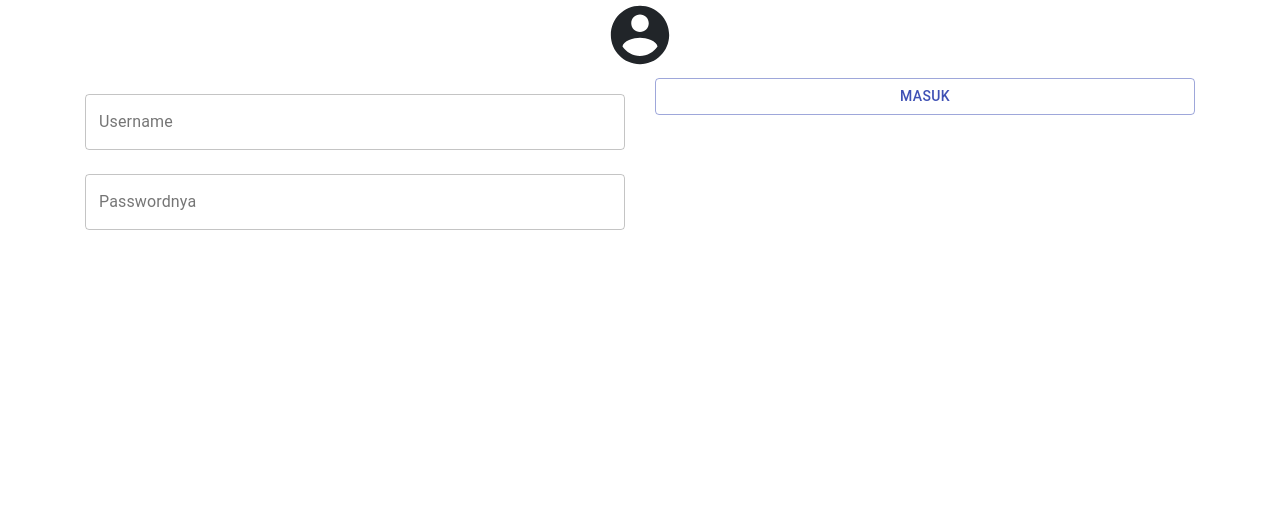
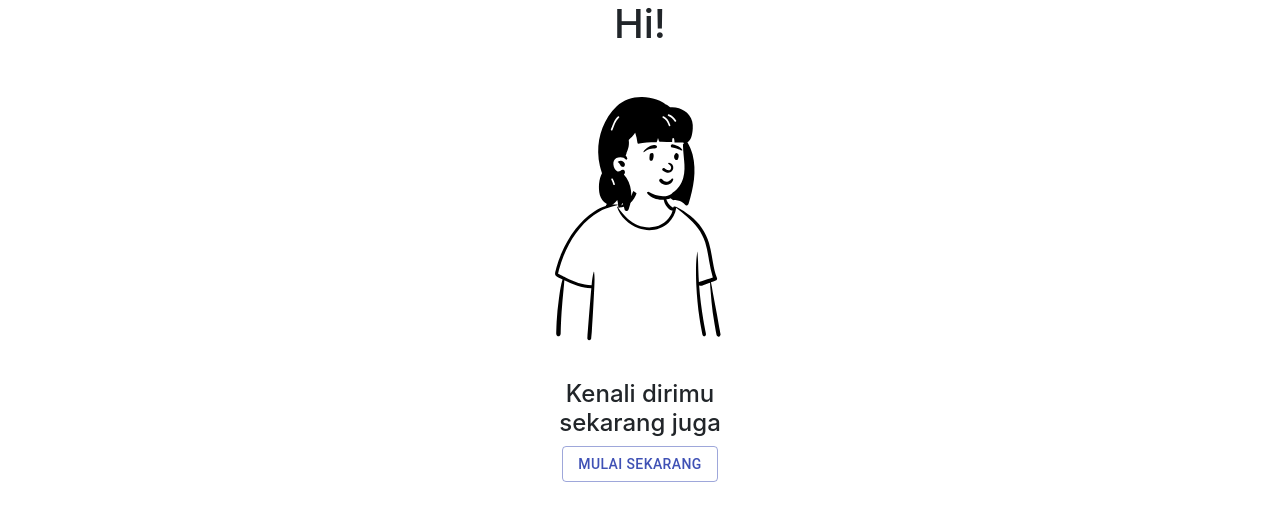
Before and after one commit to Syandana/Journal-Zhifa, a Next.js app: page /greeting in a window 1280 px wide. Shown: the top 520 px of the page. Built offline with nearby package versions, Linux system fonts and the light colour scheme.

Commit message:
added initial greeting page

```diff
--- a/pages/greeting.js
+++ b/pages/greeting.js
@@ -16,28 +16,17 @@ function Index() {
   return (
     <Layout>
       <div className="container">
-        <div className="row">
-          <div className="col">
-            <h2 className="text-center"><AccountCircleIcon style={{ fontSize: 70 }} /></h2>
-          </div>
-        </div>
         <div className="row text-center">
           <div className="col-sm">
-            <form noValidate autoComplete="off">
-              <TextField fullWidth
-                margin="normal" id="outlined" label="Username" variant="outlined" /><br />
-              <TextField fullWidth
-                margin="normal" id="outlined" label="Passwordnya" variant="outlined" />
-            </form>
-          </div>
-          <div className="col-sm">
+            <h1>Hi!</h1>
+            <img src="/char1.svg"></img>
+            <h4>Kenali dirimu<br/>sekarang juga</h4>
             <Link href="/index">
-              <Button fullWidth variant="outlined" color="primary" disableElevation>
-                Masuk
+              <Button variant="outlined" color="primary" disableElevation>
+                Mulai Sekarang
               </Button>
             </Link>
           </div>
-
         </div>
       </div>
     </Layout>
```
Also changed, not shown: public/char1.svg (added).
